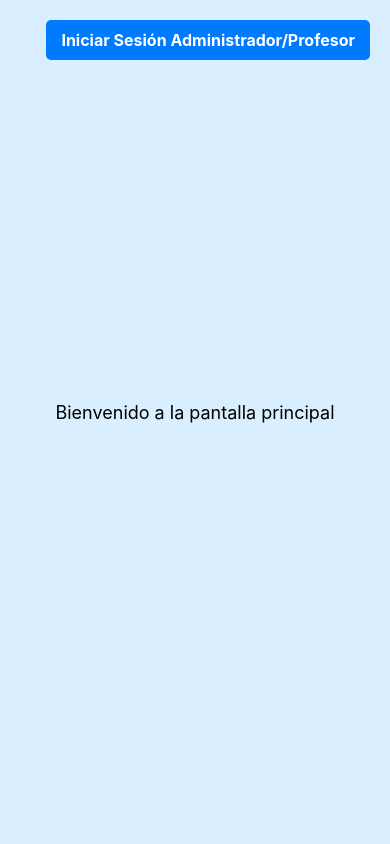
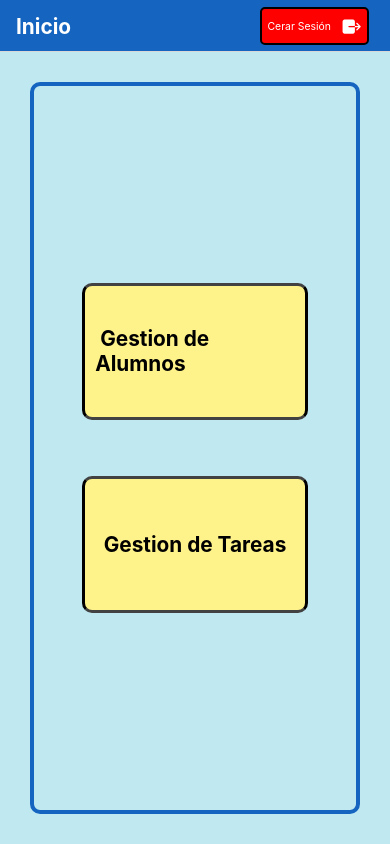
Before and after one commit to alvaro23LP/MDA-DGP, a React Native app: screen /teachersMainScreen in a window 390 px wide. Built offline with nearby package versions, Linux system fonts and the light colour scheme.

Commit message:
add teachersScreen
Pantalla de inicio de los profesores, gestión de tareas y navegación de ambas

```diff
--- a/App.js
+++ b/App.js
@@ -3,9 +3,11 @@ import { NavigationContainer } from '@react-navigation/native';
 import { createStackNavigator } from '@react-navigation/stack';
 
 // PANTALLAS
+import TeachersMainScreen from './teachersMainScreen';
 import HomeScreen from './HomeScreen';
 import LoginPage from './LoginPageTeachers';
 import LoadingScreen from './LoadingScreen';
+import taskManagement from './taskManagement';
 
 const Stack = createStackNavigator();
 
@@ -39,6 +41,18 @@ export default function App() {
           component={LoginPage}
           options={{ headerShown: false }}
         />
+        <Stack.Screen
+        name="teachersMainScreen"
+        component={TeachersMainScreen}
+        options={{ headerLeft: () => null }}
+
+        />
+
+        <Stack.Screen
+          name="taskManagement"
+          component={taskManagement}
+        />
+
       </Stack.Navigator>
     </NavigationContainer>
   );
--- a/LoginPageTeachers.js
+++ b/LoginPageTeachers.js
@@ -3,6 +3,7 @@ import { View, Text, TextInput, Button, Alert, StyleSheet } from 'react-native';
 import { getFirestore, collection, query, where, getDocs } from 'firebase/firestore';
 import { initializeApp } from 'firebase/app';
 import { firebaseConfig } from './firebaseConfig'; // Asegúrate de que la ruta sea correcta
+
 
 // Inicializa Firebase
 initializeApp(firebaseConfig);
@@ -58,6 +59,8 @@ export default function LoginPage({ navigation }) {
       />
       <Button title="Iniciar Sesión" onPress={handleLogin} />
       <Button title="Volver" onPress={() => navigation.goBack()} />
+      <Button title="AvanzarPantalla" onPress={() => navigation.navigate('teachersMainScreen')} />
+
     </View>
   );
 }
--- /dev/null
+++ b/taskManagement.js
@@ -0,0 +1,98 @@
+import { View, Text, TouchableOpacity, StyleSheet } from 'react-native';
+import Icon from 'react-native-vector-icons/Ionicons';
+import { Dimensions } from 'react-native';
+import React from 'react';
+import { useEffect } from 'react';
+
+// Obtener el ancho de la pantalla
+const { width } = Dimensions.get('window');
+
+const scale = (size) => (width < 375 ? size : size * (width / 375));
+
+
+
+export default function taskManagement({navigation})
+{
+
+    useEffect(() => {
+        // Configura las opciones del encabezado
+        navigation.setOptions({
+          title: 'Gestión de Tareas',  // Cambia el título
+          headerStyle: { backgroundColor: '#1565C0',  height: scale(50) }, // Color de fondo y tamaño del encabezado
+          headerTintColor: '#fff', // Color del texto
+          headerTitleStyle: { fontWeight: 'bold', fontSize: scale(20) }, // Estilo del título
+          headerLeft: () => (
+            <TouchableOpacity
+                style={{ marginLeft: scale(20) }}
+                onPress={() => navigation.goBack()}
+            >
+                <Icon name="arrow-back" size={scale(20)} color="#fff" /> {}
+            </TouchableOpacity>
+            ),
+
+        });
+      }, [navigation]);
+
+
+    return(
+
+        <View style={{backgroundColor:'#C0E8F1', flex:1 }}>
+            <View style={styles.container}>
+
+                <TouchableOpacity style={styles.button}>
+                    <Text style={styles.textButton}> Asignar Tareas </Text>
+                </TouchableOpacity>
+
+                <TouchableOpacity style={styles.button}>
+                    <Text style={styles.textButton}> Mostrar Tareas </Text>
+                </TouchableOpacity>
+            </View>
+        </View>
+    );
+
+}
+
+const styles = StyleSheet.create({
+    container: {
+      flex: 1,
+      justifyContent: 'center',
+      alignItems: 'center',
+
+      backgroundColor: '#C0E8F1',
+      padding: 20,
+      margin: 30,
+      borderRadius: 10,
+      borderWidth: 4,
+      borderColor:'#1565C0'
+
+    },
+
+    title: {
+      fontSize: 20,
+      fontWeight: 'bold',
+    },
+
+    button: {
+      backgroundColor: '#FEF28A',
+      alignItems: 'center',
+      justifyContent: 'center',
+      marginVertical: '10%',
+      width:'80%',
+      height: '20%',
+      padding: 10,
+      margin: 10,
+
+      borderStyle: 'solid',
+      borderWidth: 3,
+      borderRadius: 10,
+      borderBlockColor:'#424242',
+
+    },
+
+    textButton:{
+        fontSize: scale(20),
+        fontColor: '#424242',
+        fontWeight: 'bold',
+    }
+
+  });
--- /dev/null
+++ b/teachersMainScreen.js
@@ -0,0 +1,113 @@
+import { View, Text, TouchableOpacity, StyleSheet } from 'react-native';
+import { Dimensions } from 'react-native';
+import React from 'react';
+import { useEffect } from 'react';
+import Icon from 'react-native-vector-icons/Ionicons';
+
+// Obtener el ancho de la pantalla
+const { width } = Dimensions.get('window');
+console.log(width);
+
+const scale = (size) => (width < 375 ? size : size * (width / 375));
+
+
+
+export default function teachersMainScreen({navigation})
+{
+
+    useEffect(() => {
+        // Configura las opciones del encabezado
+        navigation.setOptions({
+          title: 'Inicio',  // Cambia el título
+          headerStyle: { backgroundColor: '#1565C0',  height: scale(50) }, // Color de fondo y tamaño del encabezado
+          headerTintColor: '#fff', // Color del texto
+          headerTitleStyle: { fontWeight: 'bold', fontSize: scale(20) }, // Estilo del título
+
+          headerRight: () => (
+            <TouchableOpacity
+                style={styles.buttonExit}
+                onPress={() => navigation.navigate('Login')}
+            >
+                <Text style={{color: '#fff', fontSize: scale(10), marginRight: scale(10)}}>Cerar Sesión</Text>
+                <Icon name="exit" size={scale(20)} color="#fff" /> {}
+            </TouchableOpacity>
+            ),
+
+        });
+      }, [navigation]);
+
+
+    return(
+
+        <View style={{backgroundColor:'#C0E8F1', flex:1 }}>
+            <View style={styles.container}>
+
+                <TouchableOpacity style={styles.button}>
+                    <Text style={styles.textButton}> Gestion de Alumnos </Text>
+                </TouchableOpacity>
+
+                <TouchableOpacity style={styles.button}>
+                    <Text style={styles.textButton} onPress={() => navigation.navigate('taskManagement')}> Gestion de Tareas </Text>
+                </TouchableOpacity>
+            </View>
+        </View>
+    );
+
+}
+
+const styles = StyleSheet.create({
+    container: {
+      flex: 1,
+      justifyContent: 'center',
+      alignItems: 'center',
+
+      backgroundColor: '#C0E8F1',
+      padding: 20,
+      margin: 30,
+      borderRadius: 10,
+      borderWidth: 4,
+      borderColor:'#1565C0'
+
+    },
+
+    title: {
+      fontSize: 20,
+      fontWeight: 'bold',
+    },
+
+    button: {
+      backgroundColor: '#FEF28A',
+      alignItems: 'center',
+      justifyContent: 'center',
+      marginVertical: '10%',
+      width:'80%',
+      height: '20%',
+      padding: 10,
+      margin: 10,
+
+      borderStyle: 'solid',
+      borderWidth: 3,
+      borderRadius: 10,
+      borderBlockColor:'#424242',
+
+    },
+
+    textButton:{
+        fontSize: scale(20),
+        fontColor: '#424242',
+        fontWeight: 'bold',
+    },
+
+    buttonExit: {
+        marginRight: scale(20),
+        flexDirection: 'row',
+        alignItems: 'center',
+        backgroundColor: 'red',
+        padding: scale(5),
+        borderRadius:5,
+        borderColor: 'black',
+        borderWidth: 2,
+
+    }
+
+  });
```
